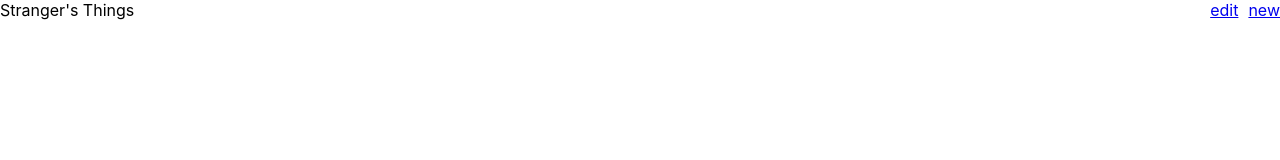
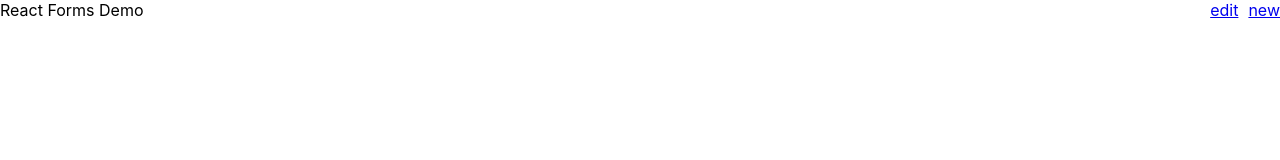
Before and after one commit to shapirodaniel/react-forms-with-router, a React (Create React App) app: page / in a window 1280 px wide. Shown: the top 160 px of the page. Built offline with nearby package versions, Linux system fonts and the light colour scheme.

Commit message:
add: logo text

```diff
--- a/src/components/Nav.js
+++ b/src/components/Nav.js
@@ -12,7 +12,7 @@ const links = [
 export default function Nav(props) {
   return (
     <NavContainer>
-      <Logo>Stranger's Things</Logo>
+      <Logo>React Forms Demo</Logo>
       <LinksContainer>
         {links.map(({ id, name, to }) => (
           <Link key={id} to={to}>
```
